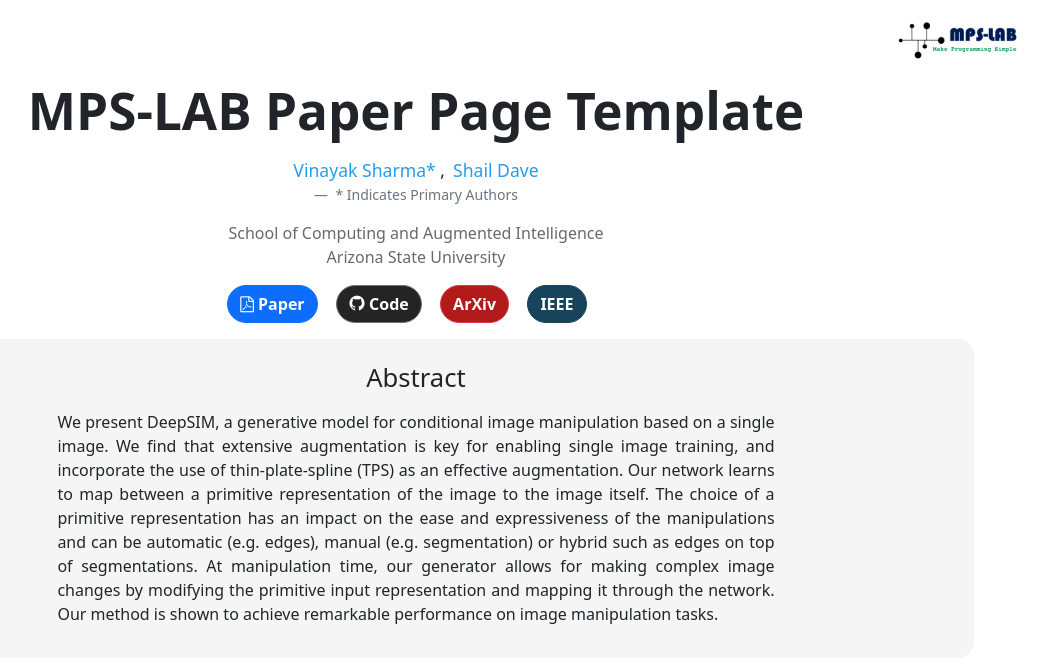
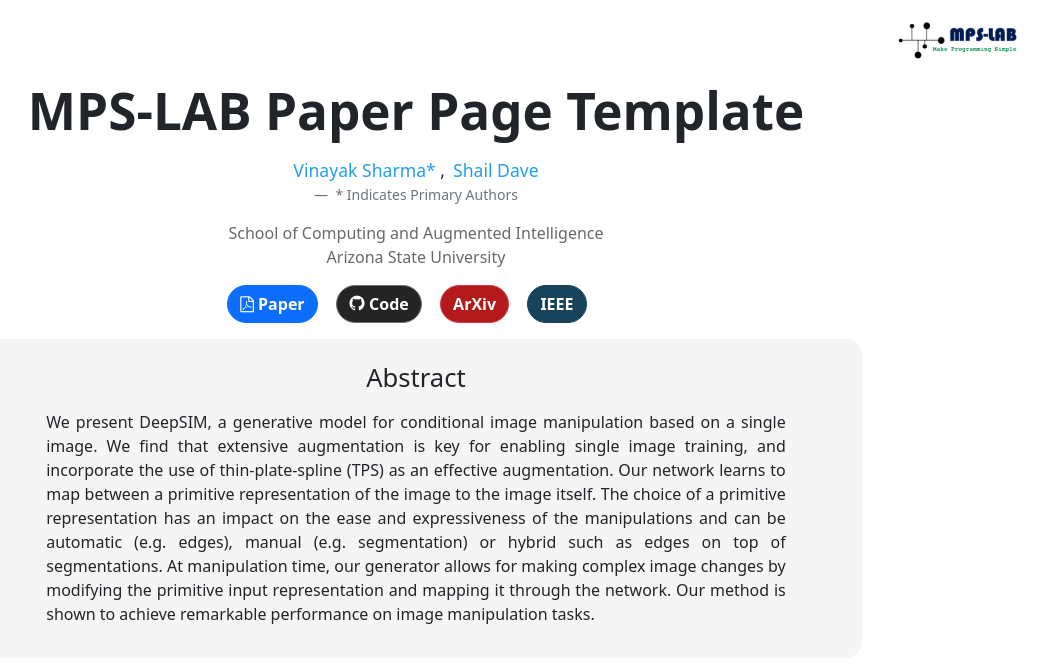
Before and after one commit to MPSLab-ASU/Paper_Page_Template, a Jekyll site: the page built from index.html, in a window 1280 px wide and 1400 px high. Shown: the top 670 px of the window, without its empty margins (224-1272 px from the left). Built offline with Jekyll 4.4.1, drawn with Linux system fonts in a browser that asks for light colours; formulas are drawn with MathJax 3; a style sheet for code colours, icons or effects is not loaded; grey boxes are pictures that could not be loaded.

Commit message:
Fixed abstact look

```diff
--- a/assets/css/main.scss
+++ b/assets/css/main.scss
@@ -24,15 +24,17 @@ hr.dotted {
     margin-bottom: 1rem;
     padding-top: 1rem;
     border-radius: 1rem;
+    margin-left: 10%;
+    width: 80%;
     // Text styles
     .abstract-text{
         padding-right: 2rem;
         padding-left: 2rem;
         padding-bottom: 1rem;
         border-radius: 2rem;
-        margin-left: 15%;
+        margin-left: 5%;
         // Sizing
-        width: 70%;
+        width: 90%;
         // Text styles
         text-align: justify;
         text-justify: inter-word;
```
